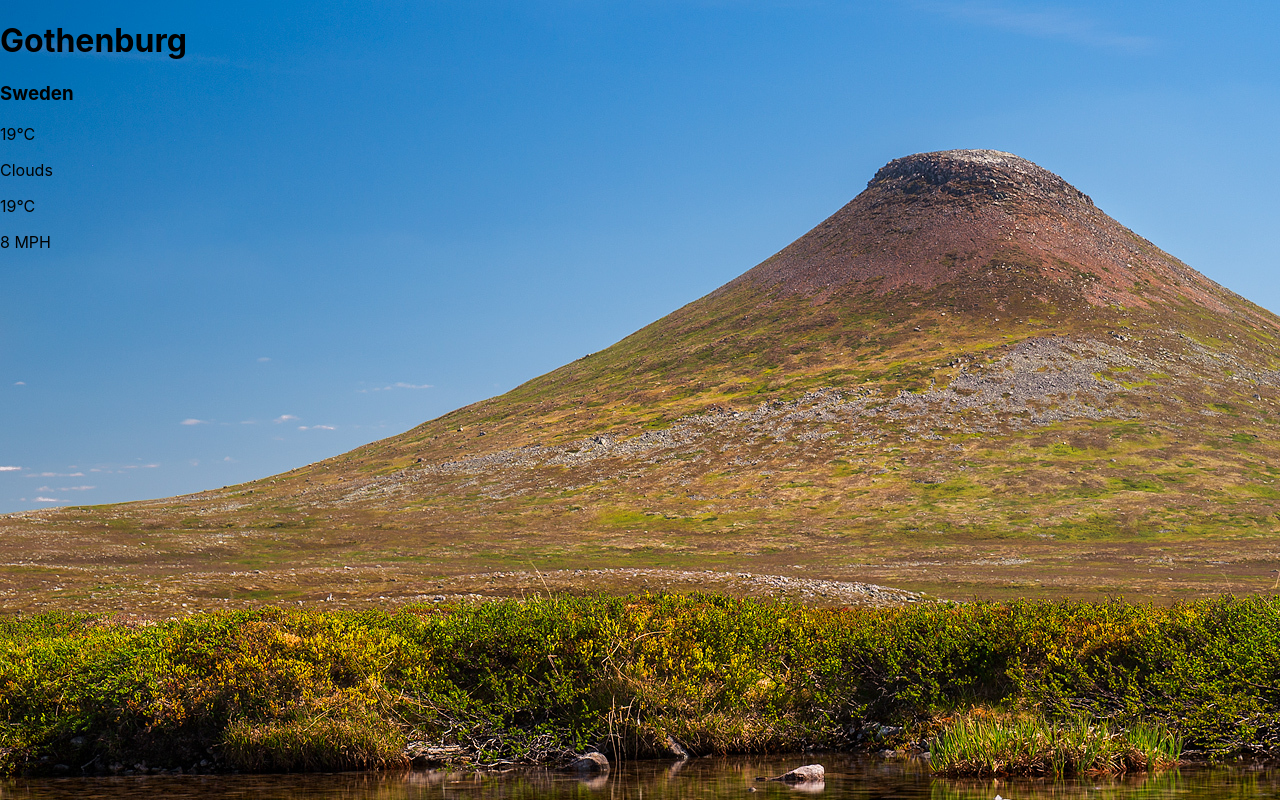
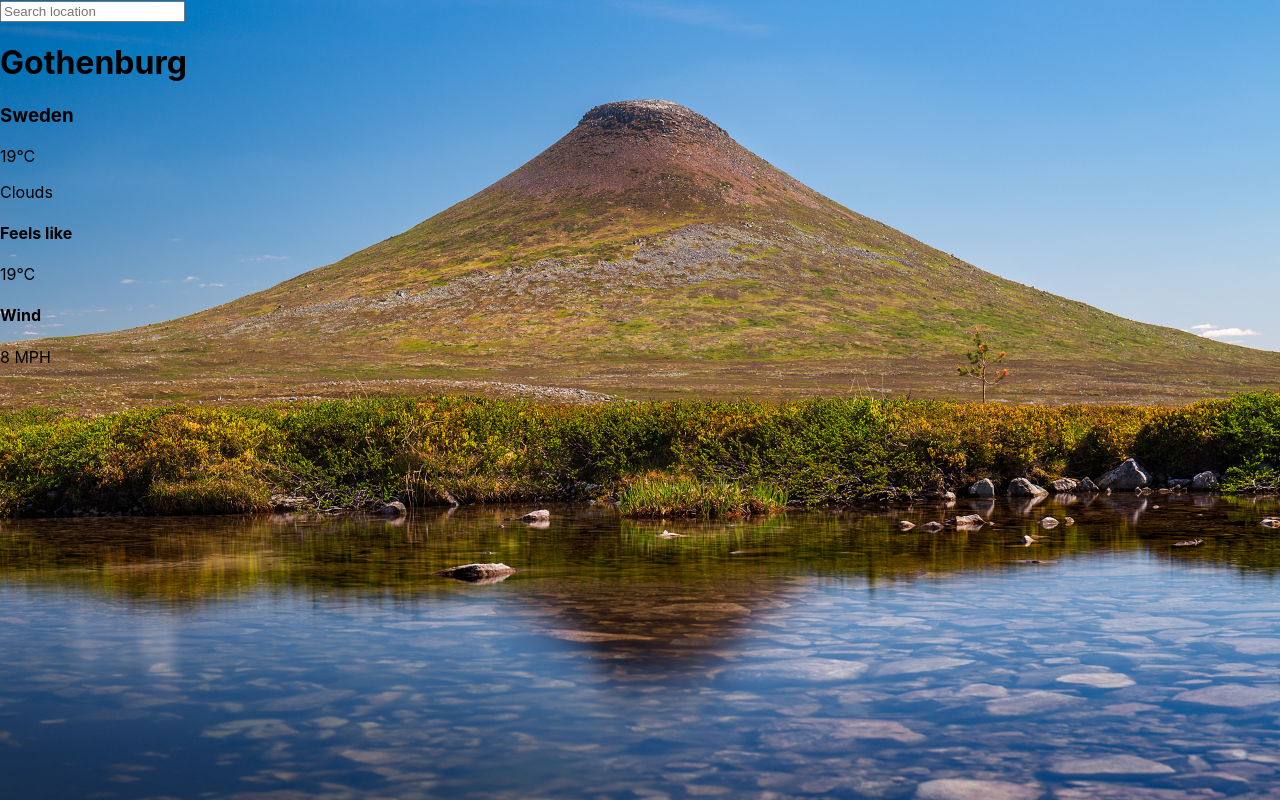
Before and after one commit to jonassonfilip/weather-app, a React (Create React App) app in the folder weather-app/: page / in a window 1280 px wide. Built offline with nearby package versions, Linux system fonts and the light colour scheme.

Commit message:
Adding search field

```diff
--- a/weather-app/src/App.js
+++ b/weather-app/src/App.js
@@ -5,10 +5,33 @@ import { useState } from 'react';
 
 function App() {
 
-/*   const apiUrl = `https://api.openweathermap.org/data/2.5/weather?q=stockholm&appid=e037dda92e15438d349856b12b15468d` */
+  const [data, setData] = useState({});
+  const [location, setLocation] = useState('');
+
+  const apiUrl = `https://api.openweathermap.org/data/2.5/weather?q=${location}&appid=e037dda92e15438d349856b12b15468d`;
+
+  const search = (event) => {
+    if (event.key === 'Enter') {
+      axios.get(apiUrl).then((response) => {
+        setData(response.data)
+      })
+    }
+  }
 
   return (
     <div className="App">
+
+      <div className='searchField'>
+        <input
+        type='text'
+        placeholder="Search location"
+        value={location}
+        onChange={event => setLocation(event.target.value)}
+        onKeyPress={search}
+        />
+
+
+      </div>
 
       <div className='container'>
 
@@ -30,10 +53,12 @@ function App() {
       <footer className='footer'>
 
         <div className='feels'>
+          <h4>Feels like</h4>
         <p>19°C</p>
         </div>
 
         <div className='wind'>
+        <h4>Wind</h4>
         <p>8 MPH</p>
         </div>
 
--- a/weather-app/src/index.css
+++ b/weather-app/src/index.css
@@ -4,6 +4,10 @@
 
 body {
   background-image: url('städjan.jpeg');
+  background-repeat: no-repeat;
+  background-size: cover;
+  width: 100%;
+  height: 100vh;
   margin: 0;
   font-family: -apple-system, BlinkMacSystemFont, 'Segoe UI', 'Roboto', 'Oxygen',
     'Ubuntu', 'Cantarell', 'Fira Sans', 'Droid Sans', 'Helvetica Neue',
@@ -11,8 +15,3 @@ body {
   -webkit-font-smoothing: antialiased;
   -moz-osx-font-smoothing: grayscale;
 }
-
-code {
-  font-family: source-code-pro, Menlo, Monaco, Consolas, 'Courier New',
-    monospace;
-}
```
